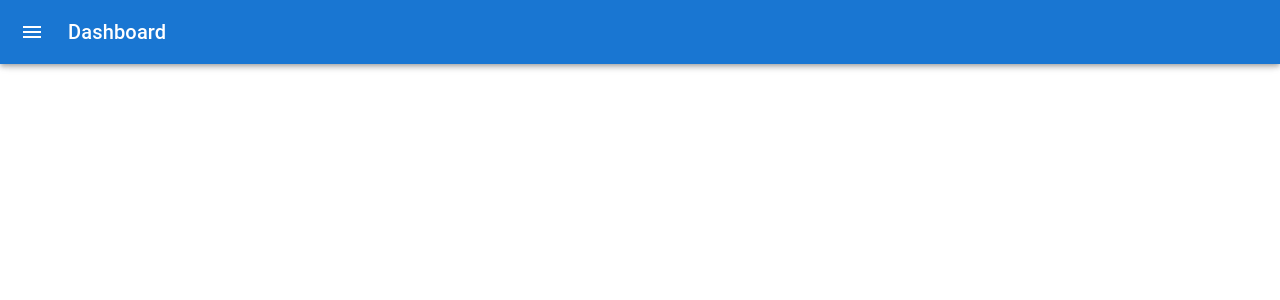
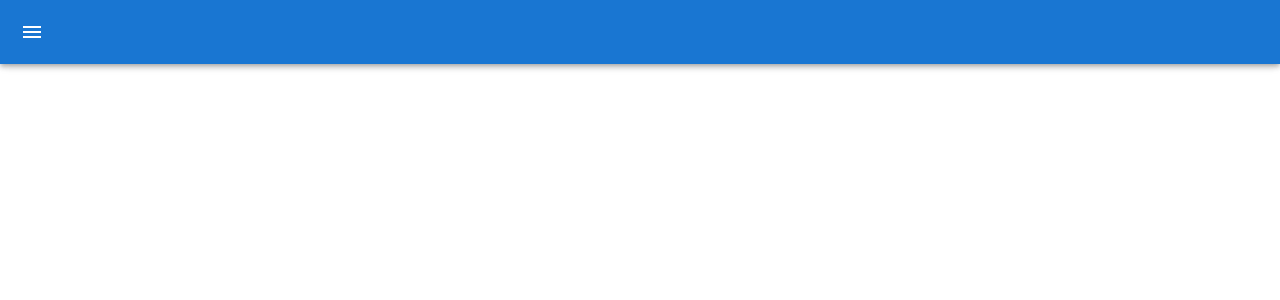
Before and after one commit to ProgFadi/giz-task08, a React (Create React App) app: page / in a window 1280 px wide. Shown: the top 300 px of the page. Built offline with nearby package versions, Linux system fonts and the light colour scheme.

Commit message:
happy coding

```diff
--- a/src/Pages/NavBar.js
+++ b/src/Pages/NavBar.js
@@ -22,6 +22,7 @@ import ProductionQuantityLimitsIcon from '@mui/icons-material/ProductionQuantity
 import Category from './Category';
 import Dashboard from './Dashboard';
 import { Link } from 'react-router-dom';
+import { useLocation } from 'react-router-dom';
 
 const drawerWidth = 240;
 
@@ -47,6 +48,7 @@ const Main = styled('main', { shouldForwardProp: (prop) => prop !== 'open' })(
 const AppBar = styled(MuiAppBar, {
   shouldForwardProp: (prop) => prop !== 'open',
 })(({ theme, open }) => ({
+
   transition: theme.transitions.create(['margin', 'width'], {
     easing: theme.transitions.easing.sharp,
     duration: theme.transitions.duration.leavingScreen,
@@ -62,6 +64,7 @@ const AppBar = styled(MuiAppBar, {
 }));
 
 const DrawerHeader = styled('div')(({ theme }) => ({
+
   display: 'flex',
   alignItems: 'center',
   padding: theme.spacing(0, 1),
@@ -81,7 +84,24 @@ export default function PersistentDrawerLeft(props) {
   const handleDrawerClose = () => {
     setOpen(false);
   };
+  let pathName = useLocation().pathname;
+  console.log(pathName);
 
+  const getTitle = (pathName) =>{
+    switch(pathName)
+    {
+      case '/Products':
+      return 'Products';
+      break;
+      case '/Dashboard':
+        return 'Dashboard'
+        break;
+        case '/Category':
+          return 'Category'
+    }
+
+
+  }
   return (
     <Box sx={{ display: 'flex' }}>
       <CssBaseline />
@@ -97,7 +117,7 @@ export default function PersistentDrawerLeft(props) {
             <MenuIcon />
           </IconButton>
           <Typography variant="h6" noWrap component="div">
-           Dashboard
+           { getTitle(pathName)}
           </Typography>
         </Toolbar>
       </AppBar>
@@ -121,7 +141,7 @@ export default function PersistentDrawerLeft(props) {
         </DrawerHeader>
         <Divider />
         <List>
-            <ListItem component={Link} to="/Dashboard" button key={12}>
+            <ListItem component={Link} to="/Dashboard" button key={1}>
               <ListItemIcon>
                <DashboardIcon/>
               </ListItemIcon>
--- a/src/Pages/Products.js
+++ b/src/Pages/Products.js
@@ -35,7 +35,7 @@ const Products = (props) => {
                 <Button sx={{width: '100%'}} variant="contained" startIcon={<AddIcon />}>Add to Cart</Button>
             </CardActions>
         </Card>
-        <Link to="/"> </Link>
+        <Link to="/"><button sx={{width: '100%'}} variant="contained"> Back </button> </Link>
         </NavBar>
     )
 }
```
